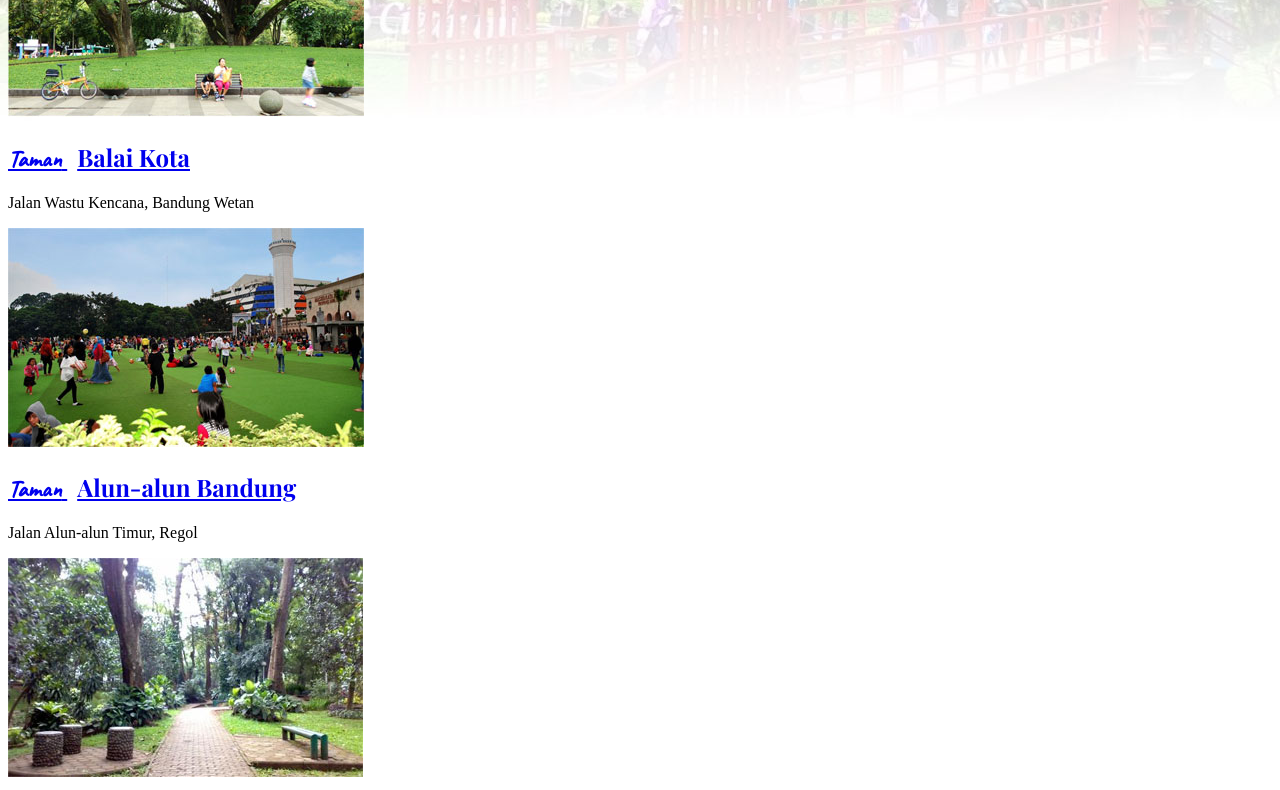
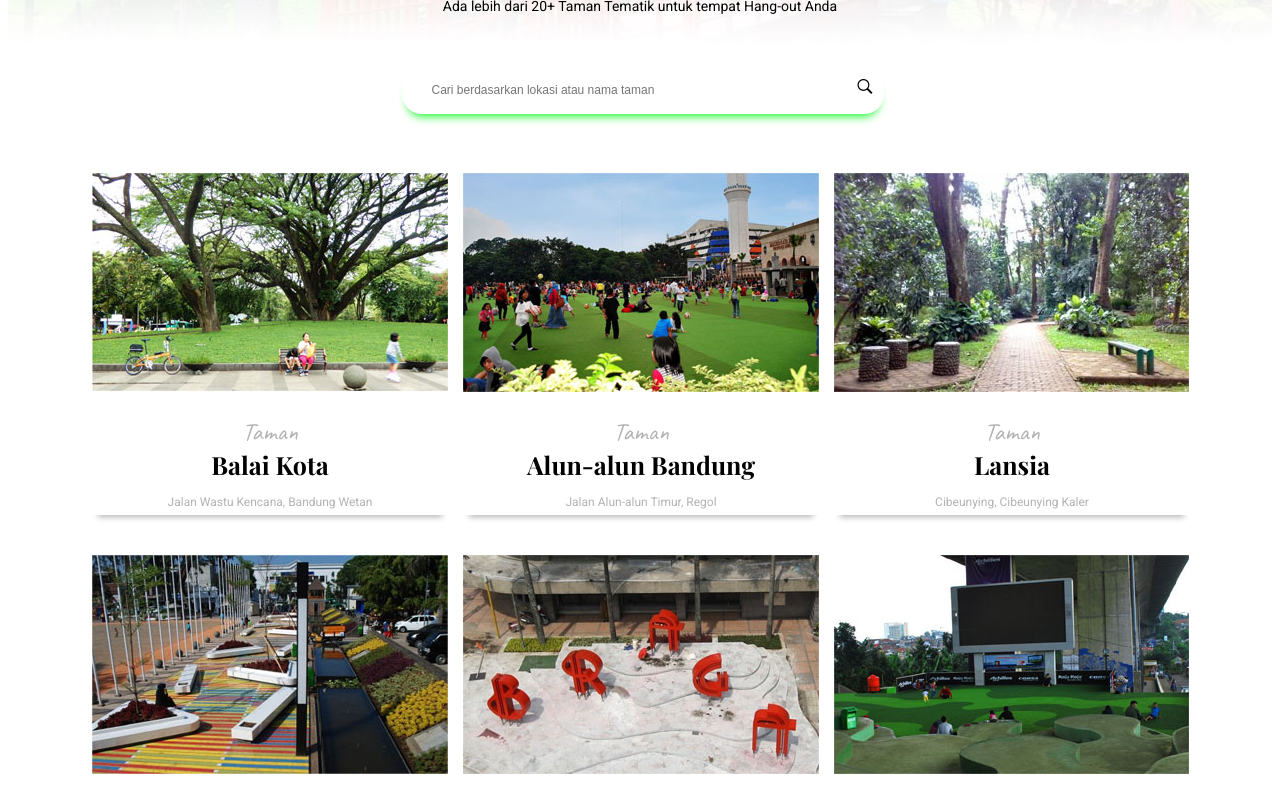
Before and after one commit to alghibran/talentbandung.id, a plain HTML site: page sesi2/index.html in a window 1280 px wide. Shown: the part 245-1035 px from the top of the page. Drawn offline with nearby package versions, Linux system fonts and the light colour scheme.

Commit message:
update css

```diff
--- a/sesi2/style.css
+++ b/sesi2/style.css
@@ -1,19 +1,112 @@
 body{
+    font-family: roboto;
+
+}
+
+.site-content{
+    margin: 0;
+    padding: 0;
+}
+
+.hero{
+    height: 600px;
     background-image: url("images/background-1.jpg");
     background-repeat: no-repeat;
+    background-size: cover;
     background-attachment: fixed;
+    text-align: center;
+    padding: 50px 0 0 0;
 }
 
 .subtitle {
-    font-family: caveat;
 
-}
+        display: block;
+        font-family: 'Caveat';
+        font-size: 60px;
+        font-weight: lighter;
+
+    }
 
 .title{
-    margin: 10px;
-    font-family: playfair display;
-}
+        font-family: 'Playfair Display';
+        font-size: 55px;
 
+      }
+      .hero p {
+        font-family: 'Roboto';
+        font-size: 14px;
+        font-weight: 100;
+        line-height: 1px;
+        margin-bottom: 60px;
+      }
+
+      .hero input{
+        font-size: 12px;
+        background-color: white;
+        width: 450px;
+        padding-left: 30px;
+        height: 45px;
+        border: yellow;
+        border-radius: 20px;
+        box-shadow: 0px 8px 10px -6px rgb(6, 245, 26);
+
+
+      }
+
+      .hero button{
+        background-color: white;
+        border: black;
+        color: black;
+        font-size: 20px;
+        border-radius: 30px;
+        margin: 0 0 0 -36px;
+      }
+
+      .daftar-taman{
+        margin-top: -240px;
+        margin-left: auto;
+        margin-right: auto;
+        width: 1126px;
+      }
+
+      .taman{
+        width: 356px;
+        float: left;
+        margin-left: 15px;
+        margin-bottom: 40px;
+        box-shadow: 0 8px 6px -6px #B3B3B3;
+      }
+
+      .taman-detail{
+        text-align: center;
+      }
+
+      .taman-detail a{
+        color: black;
+        text-decoration: none;
+      }
+
+      .taman-detail .subtitle{
+        font-size: 25px;
+        color: #B3B3B3;
+
+      }
+
+      .taman-detail .title{
+        font-size: 25px;
+      }
+
+      .taman-detail p{
+        font-family: 'Roboto';
+        line-height: 2px;
+        font-size: 12px;
+        color: #B3B3B3;
+      }
 .footer{
     text-align: center;
+    display: inline-block;
+    width: 100%;
+    margin-top: 100px;
+    font-size: 14px;
+    color: blue;
 }
```
